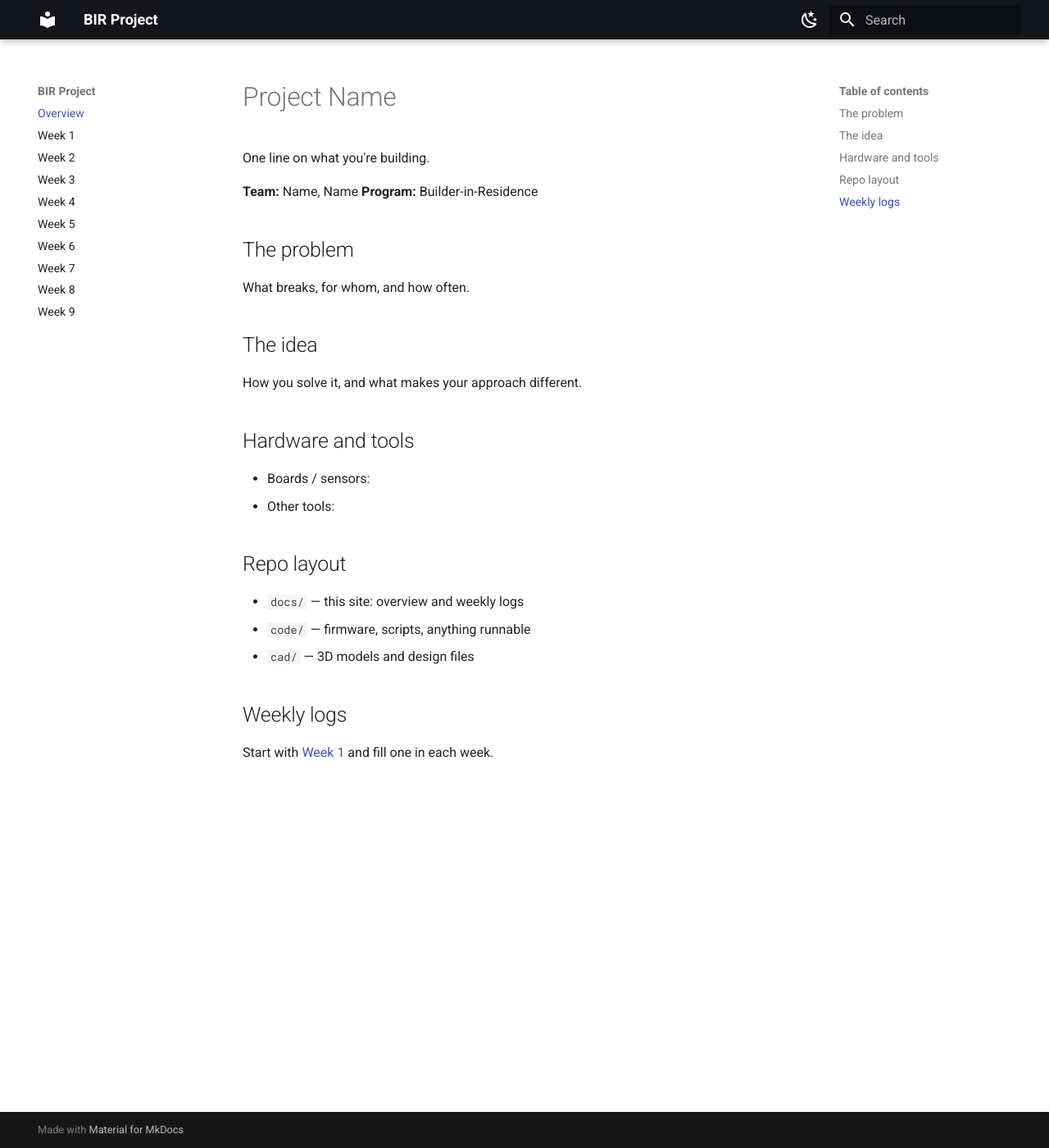
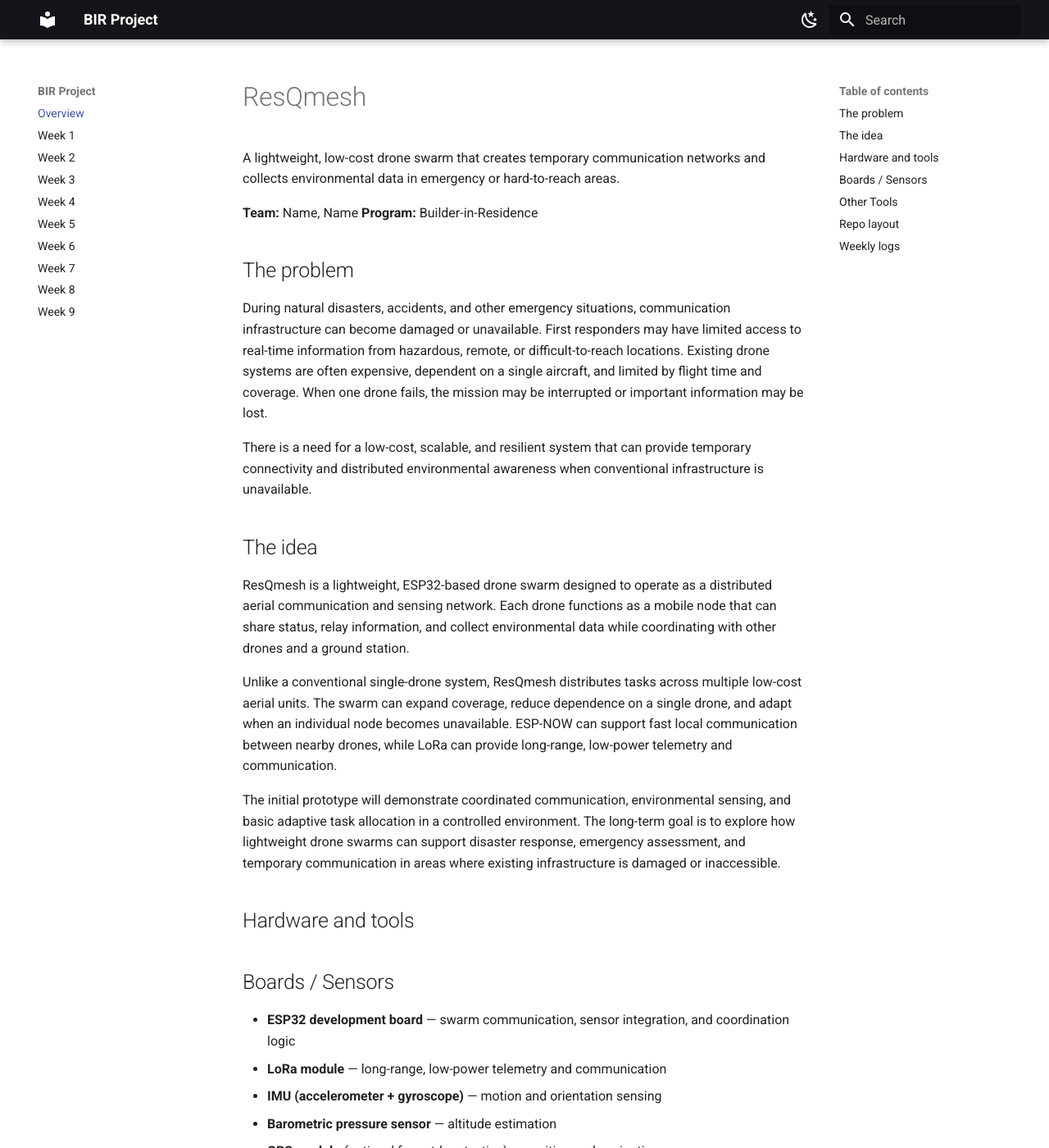
Before and after one commit to BuilderinResidencyTinkerspace/ResQmesh, an MkDocs documentation site: the page built from docs/index.md, in a window 1280 px wide and 1400 px high. Shown: the whole window at 82% size. Built offline with MkDocs 1.6.1 and Material for MkDocs 9.7.7, drawn with Linux system fonts in a browser that asks for light colours; some of the changed text lies outside the part shown.

Commit message:
Revise project overview and add hardware/tools details
Expanded project description, problem statement, and solution details. Added hardware and tools sections with specific components and software used.

```diff
--- a/docs/index.md
+++ b/docs/index.md
@@ -1,22 +1,50 @@
-# Project Name
+# ResQmesh
 
-One line on what you're building.
+A lightweight, low-cost drone swarm that creates temporary communication networks and collects environmental data in emergency or hard-to-reach areas.
 
 **Team:** Name, Name
 **Program:** Builder-in-Residence
 
 ## The problem
 
-What breaks, for whom, and how often.
+During natural disasters, accidents, and other emergency situations, communication infrastructure can become damaged or unavailable. First responders may have limited access to real-time information from hazardous, remote, or difficult-to-reach locations. Existing drone systems are often expensive, dependent on a single aircraft, and limited by flight time and coverage. When one drone fails, the mission may be interrupted or important information may be lost.
+
+There is a need for a low-cost, scalable, and resilient system that can provide temporary connectivity and distributed environmental awareness when conventional infrastructure is unavailable.
 
 ## The idea
 
-How you solve it, and what makes your approach different.
+ResQmesh is a lightweight, ESP32-based drone swarm designed to operate as a distributed aerial communication and sensing network. Each drone functions as a mobile node that can share status, relay information, and collect environmental data while coordinating with other drones and a ground station.
+
+Unlike a conventional single-drone system, ResQmesh distributes tasks across multiple low-cost aerial units. The swarm can expand coverage, reduce dependence on a single drone, and adapt when an individual node becomes unavailable. ESP-NOW can support fast local communication between nearby drones, while LoRa can provide long-range, low-power telemetry and communication.
+
+The initial prototype will demonstrate coordinated communication, environmental sensing, and basic adaptive task allocation in a controlled environment. The long-term goal is to explore how lightweight drone swarms can support disaster response, emergency assessment, and temporary communication in areas where existing infrastructure is damaged or inaccessible.
 
 ## Hardware and tools
 
-- Boards / sensors:
-- Other tools:
+## Boards / Sensors
+
+* **ESP32 development board** — swarm communication, sensor integration, and coordination logic
+* **LoRa module** — long-range, low-power telemetry and communication
+* **IMU (accelerometer + gyroscope)** — motion and orientation sensing
+* **Barometric pressure sensor** — altitude estimation
+* **GPS module** *(optional for outdoor testing)* — position and navigation
+* **Time-of-Flight or ultrasonic sensor** *(optional)* — obstacle and distance detection
+* **Temperature and humidity sensor** — environmental monitoring
+* **Air-quality or gas sensor** *(optional)* — detecting environmental conditions
+* **Battery voltage/current sensor** — battery health and power monitoring
+
+## Other Tools
+
+* **PlatformIO or Arduino IDE** — ESP32 firmware development
+* **ESP-NOW** — low-latency communication between nearby drones
+* **LoRa communication library** — long-range telemetry and data exchange
+* **MQTT** *(optional)* — communication between the ground station and monitoring dashboard
+* **Python** — swarm simulation, data processing, and ground-station tools
+* **Web dashboard** — live monitoring of drone status, sensor data, and network health
+* **GitHub** — version control, documentation, and collaboration
+* **CAD software** *(optional)* — lightweight frame and component design
+* **Drone simulation software** *(optional)* — testing swarm behavior before flight
+
 
 ## Repo layout
 
```
